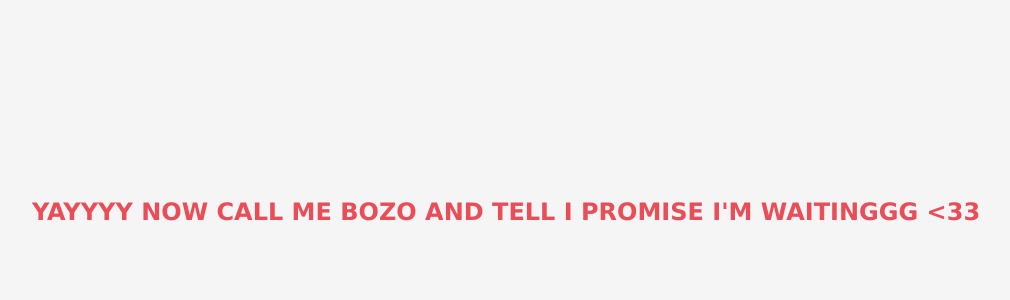
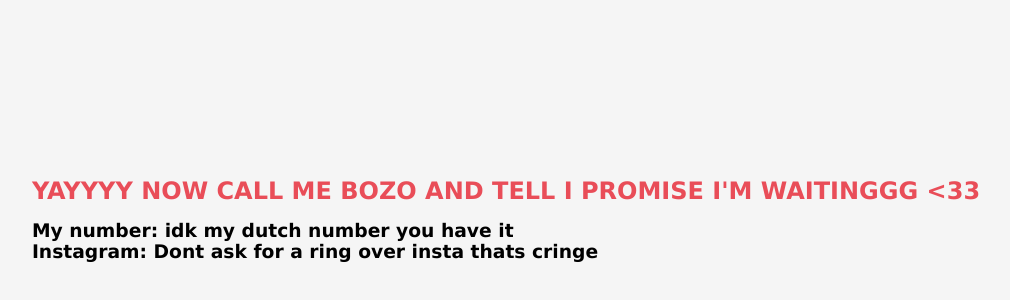
Before and after one commit to yussypu/ba7ebek, a plain HTML site: page celebrate.html in a window 1280 px wide. Shown: the part 188-488 px from the top of the page, without its empty margins (134-1144 px from the left). Drawn offline with Linux system fonts and the light colour scheme.

Commit message:
Update celebrate.html

```diff
--- a/celebrate.html
+++ b/celebrate.html
@@ -9,6 +9,8 @@
 <body>
     <div class="wrapper">
         <h2 class="question">YAYYYY NOW CALL ME BOZO AND TELL I PROMISE I'M WAITINGGG <33</h2>
+        <h3> My number: idk my dutch number you have it </h3>
+        <h3> Instagram: Dont ask for a ring over insta thats cringe</h3>
     </div>
 </body>
 </html>
```
